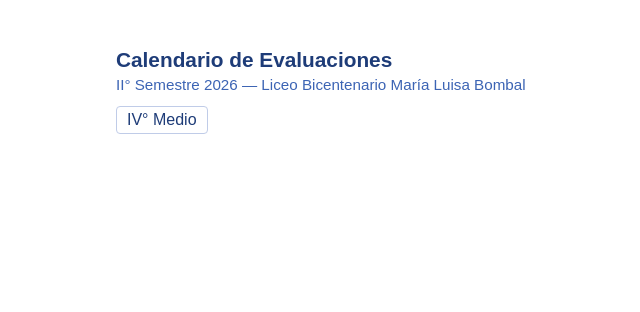
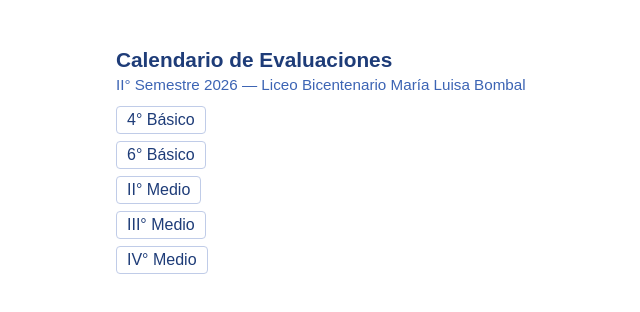
Before and after one commit to luisgonzalezmlb/calendario-evaluaciones-mlb, a plain HTML site: page II° Semestre/index.html in a window 1280 px wide. Shown: the whole page, without its empty margins (264-904 px from the left). Drawn offline with Linux system fonts and the light colour scheme.

Commit message:
Actualización calendario II° Semestre 2026 — 17/06/2026

```diff
--- a/II° Semestre/index.html
+++ b/II° Semestre/index.html
@@ -22,6 +22,10 @@
   <h1>Calendario de Evaluaciones</h1>
   <h2>II° Semestre 2026 — Liceo Bicentenario María Luisa Bombal</h2>
   <ul>
+      <li><a href="Calendario_4_Basico_II_Semestre_2026.pdf">4° Básico</a></li>
+      <li><a href="Calendario_6_Basico_II_Semestre_2026.pdf">6° Básico</a></li>
+      <li><a href="Calendario_II_Medio_II_Semestre_2026.pdf">II° Medio</a></li>
+      <li><a href="Calendario_III_Medio_II_Semestre_2026.pdf">III° Medio</a></li>
       <li><a href="Calendario_IV_Medio_II_Semestre_2026.pdf">IV° Medio</a></li>
   </ul>
 </body>
```
Also changed, not shown: 17 other files.
